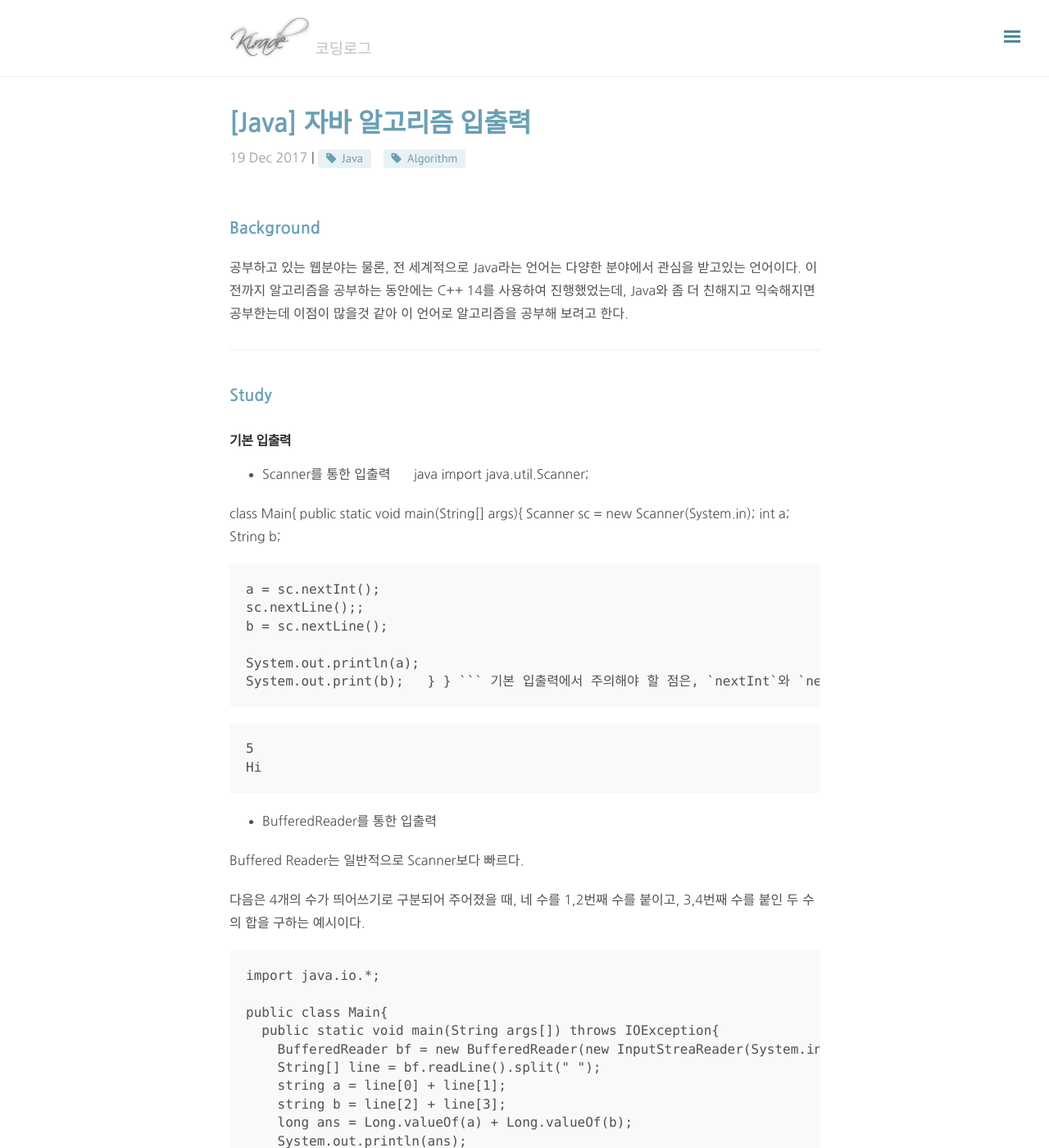
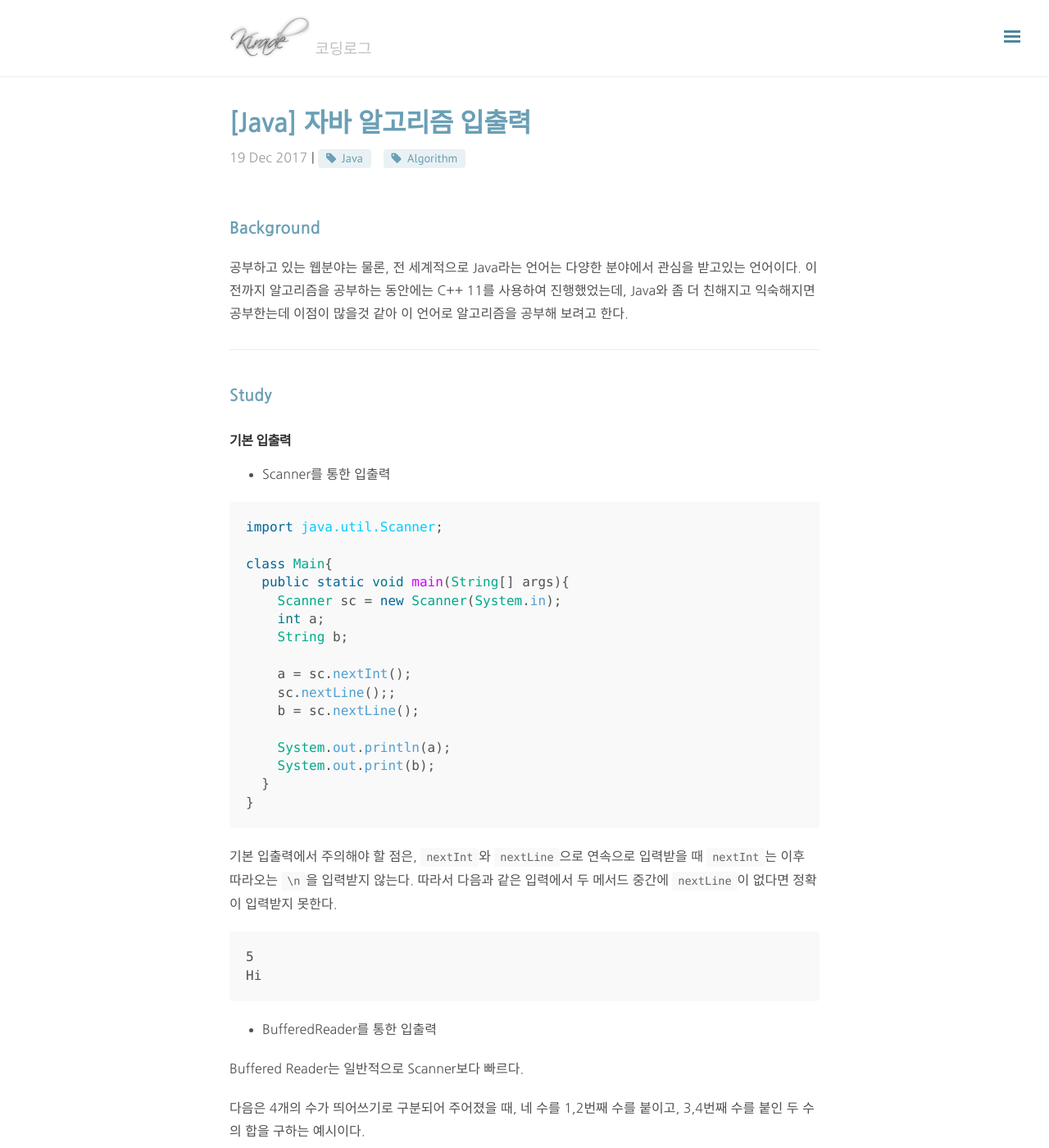
Before and after one commit to Kirade/kirade.github.io.old, a Jekyll site: the page built from _posts/2017/12/2017-12-19-java-자바-알고리즘-입출력.markdown, in a window 1280 px wide and 1400 px high. Shown: the whole window at 82% size. Built offline with Jekyll 4.4.1, drawn with Linux system fonts in a browser that asks for light colours; nearby versions of some CDN libraries; comment, search, counter and statistics services are not loaded; some of the changed text lies outside the part shown.

Commit message:
Add post - Java Algorithm & Fix post - typo

````diff
--- a/_posts/2017/12/2017-12-19-java-자바-알고리즘-입출력.markdown
+++ b/_posts/2017/12/2017-12-19-java-자바-알고리즘-입출력.markdown
@@ -7,7 +7,7 @@ tags: Java Algorithm
 ---
 
 ## Background
-공부하고 있는 웹분야는 물론, 전 세계적으로 Java라는 언어는 다양한 분야에서 관심을 받고있는 언어이다. 이전까지 알고리즘을 공부하는 동안에는 C++ 14를 사용하여 진행했었는데, Java와 좀 더 친해지고 익숙해지면 공부한는데 이점이 많을것 같아 이 언어로 알고리즘을 공부해 보려고 한다.
+공부하고 있는 웹분야는 물론, 전 세계적으로 Java라는 언어는 다양한 분야에서 관심을 받고있는 언어이다. 이전까지 알고리즘을 공부하는 동안에는 C++ 11를 사용하여 진행했었는데, Java와 좀 더 친해지고 익숙해지면 공부한는데 이점이 많을것 같아 이 언어로 알고리즘을 공부해 보려고 한다.
 
 ---
 ## Study
@@ -15,6 +15,7 @@ tags: Java Algorithm
 ### 기본 입출력
 
 * Scanner를 통한 입출력
+
 ```java
 import java.util.Scanner;
 
@@ -46,12 +47,12 @@ Buffered Reader는 일반적으로 Scanner보다 빠르다.
 
 다음은 4개의 수가 띄어쓰기로 구분되어 주어졌을 때, 네 수를 1,2번째 수를 붙이고, 3,4번째 수를 붙인 두 수의 합을 구하는 예시이다.
 
-```Java
+```java
 import java.io.*;
 
 public class Main{
   public static void main(String args[]) throws IOException{
-    BufferedReader bf = new BufferedReader(new InputStreaReader(System.in));
+    BufferedReader bf = new BufferedReader(new InputStreamReader(System.in));
     String[] line = bf.readLine().split(" ");
     string a = line[0] + line[1];
     string b = line[2] + line[3];
@@ -62,7 +63,7 @@ public class Main{
 ```
 
 StringTokenizer 클래스를 이용하면 구분자를 통해 스트링을 나누는데 간편한 방법을 제공한다.
-```Java
+```java
 # 예시 (구분자 ",")
 ~~
 String line = bf.readLine();
@@ -73,7 +74,7 @@ StringTokenizer st = new StringTokenizer(line, ",");
 * StringBuilder
 지속적으로 출력하는 것이 아니라 출력들을 모아서 한번에 출력할 때 굉장히 빠르다.
 
-```Java
+```java
 # 예시 - 각 줄에 0부터 9까지 출력
 ~~
 StringBuilder sb = new StringBuilder();
--- a/_posts/2017/12/2017-12-30-python-anaconda-설치하기.markdown
+++ b/_posts/2017/12/2017-12-30-python-anaconda-설치하기.markdown
@@ -8,6 +8,8 @@ tags: Anaconda Python
 
 ## Background
 무료로 수강가능 한 머신러닝 기초 강의를 좋은기회에 온라인으로 수강하게 되었습니다. 처음 강의는 개발 환경 설정을 위한 `Anaconda`를 설치하는 내용이었습니다. 강의 내용그대로 설치가 정확하게 일치하게 진행되지 않아 이곳 저곳 찾아보면서 설치를 완료했습니다. 강의 내용대로 공식 홈페이지에서 설치하는 방법이 아닌 `pyenv`패키지를 이용하여 설치하는 과정을 소개합니다.
+
+---
 
 ## Study
 >With over 4.5 million users, the open source Anaconda Distribution is the easiest way to do Python data science and machine learning. It includes the conda package and virtual environment manager which ensures you can quickly and easily install and run complex data science and machine learning environments like Scikit-Learn and Tensorflow with just one "conda install" command.
@@ -50,6 +52,8 @@ $ pyenv shell anaconda3-5.0.0
 $ pip list
 ```
 
+---
+
 ## Reference
 * [아나콘다 공식 페이지](https://www.anaconda.com/what-is-anaconda/)
 * [인프런 - 머신러닝](https://www.inflearn.com/course-status-2/)
````
Also changed, not shown: other parts of _posts/2017/12/2017-12-19-java-자바-알고리즘-입출력.markdown (+1 -1 lines), _posts/2017/12/2017-12-30-java-자바-알고리즘-형변환-정리.markdown (added, +99 -0 lines).
